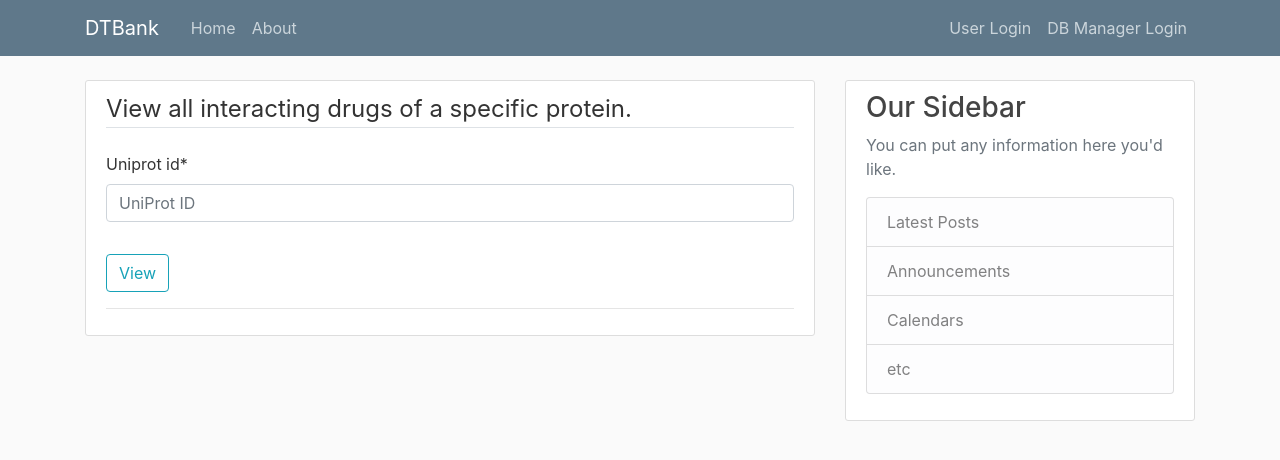
After one commit to berkaybor/321hw3, a Django app: page /interacting_drugs/ in a window 1280 px wide. The commit adds this page. Shown: the top 460 px of the page. Run offline with Django 3.2, Linux system fonts and the light colour scheme; some libraries are stand-ins or nearby versions.

Commit message:
list interacting drugs for a specific protein added

```diff
--- /dev/null
+++ b/drugapp/templates/drugapp/interacting_drugs.html
@@ -0,0 +1,23 @@
+{% extends "drugapp/base.html" %}
+{% load crispy_forms_tags %}
+{% block content %}
+  <div class="content-section">
+    <form method="POST">
+        {% csrf_token %}
+        <fieldset class="form-group">
+            <legend class="border-bottom mb-4">View all interacting drugs of a specific protein.</legend>
+            {{ form|crispy }}
+        </fieldset>
+        <div class="form-group">
+            <button class="btn btn-outline-info" type="submit">View</button>
+        </div>
+        {{ msg }}
+        <hr>
+        <ul>
+          {% for t in interacting_drugs %}
+            <li><a href="/drug/{{ t.drugbank_id }}" style="color: #5f788a">{{ t.drugbank_id }}, {{ t.drug_name }}</a></li>
+          {% endfor %}
+        </ul>
+    </form>
+  </div>
+{% endblock content %}
--- a/drugapp/urls.py
+++ b/drugapp/urls.py
@@ -11,5 +11,6 @@ urlpatterns = [
     path('drug_interactions/', views.drug_interactions, name='drug-interactions'),
     path('side_effects/', views.view_side_effects, name='side-effects'),
     path('interacting_targets/', views.view_interacting_targets, name='interacting-targets'),
+    path('interacting_drugs/', views.view_interacting_drugs, name='interacting-drugs'),
     path('list_all_drugs/', views.listDrugs, name='list-all-drugs'),
 ]
--- a/drugapp/views.py
+++ b/drugapp/views.py
@@ -18,9 +18,11 @@ def update_reaction_affinity(request):
             msg = edit_reaction_affinity(f['reaction_id'], f['affinity'])
 
         if msg:
-            return render(request, 'drugapp/update_reaction_affinity.html', {'msg': msg, 'form': ReactionAffinityEditForm()})
+            return render(request, 'drugapp/update_reaction_affinity.html',
+                          {'msg': msg, 'form': ReactionAffinityEditForm()})
 
-        return render(request, 'drugapp/update_reaction_affinity.html', {'msg': 'Reaction afinity modified', 'form': ReactionAffinityEditForm()})
+        return render(request, 'drugapp/update_reaction_affinity.html',
+                      {'msg': 'Reaction afinity modified', 'form': ReactionAffinityEditForm()})
 
 
 def delete_drug(request):
@@ -66,7 +68,8 @@ def drug_interactions(request):
             f = form.cleaned_data
             interacted_drugs = drug_interactions_db(f['drug_id'])
             if not interacted_drugs:
-                return render(request, 'drugapp/view_all_interactions.html', {'msg': 'Drug not found', 'form': GetDrugForm()})
+                return render(request, 'drugapp/view_all_interactions.html',
+                              {'msg': 'Drug not found', 'form': GetDrugForm()})
         else:
             return render(request, 'drugapp/view_all_interactions.html', {'msg': 'Wrong input', 'form': GetDrugForm()})
 
@@ -102,12 +105,14 @@ def view_interacting_targets(request):
             f = form.cleaned_data
             interacting_targets = view_interacting_targets_db(f['drug_id'])
             if not interacting_targets:
-                return render(request, 'drugapp/interacting_targets.html', {'msg': 'Drug not found', 'form': GetDrugForm()})
+                return render(request, 'drugapp/interacting_targets.html',
+                              {'msg': 'Drug not found', 'form': GetDrugForm()})
         else:
             return render(request, 'drugapp/interacting_targets.html', {'msg': 'Wrong input', 'form': GetDrugForm()})
 
         interacting_targets = [{'uniprot_id': t[0], 'name': t[1]} for t in interacting_targets]
-        return render(request, 'drugapp/interacting_targets.html', {'form': GetDrugForm(), 'interacting_targets': interacting_targets})
+        return render(request, 'drugapp/interacting_targets.html',
+                      {'form': GetDrugForm(), 'interacting_targets': interacting_targets})
 
 
 def listDrugs(request):
@@ -119,3 +124,24 @@ def listDrugs(request):
 def showDrug(request, drugid):
     drug_details = return_drug_details(drugid)
     return render(request, 'drugapp/drug_detail.html', drug_details)
+
+
+def view_interacting_drugs(request):
+    if request.method == 'GET':
+        context = {'form': GetProtein()}
+        return render(request, 'drugapp/interacting_drugs.html', context)
+    elif request.method == 'POST':
+        form = GetProtein(request.POST)
+        if form.is_valid():
+            f = form.cleaned_data
+            interacting_drugs = view_interacting_drugs_db(f['uniprot_id'])
+            if not interacting_drugs:
+                return render(request, 'drugapp/interacting_drugs.html',
+                              {'msg': 'Protein not found', 'form': GetProtein()})
+        else:
+            return render(request, 'drugapp/interacting_drugs.html',
+                          {'msg': 'Wrong input', 'form': GetProtein()})
+
+        interacting_drugs = [{'drugbank_id': t[0], 'drug_name': t[1]} for t in interacting_drugs]
+        return render(request, 'drugapp/interacting_drugs.html',
+                      {'form': GetProtein(), 'interacting_drugs': interacting_drugs})
```
Also changed, not shown: drugapp/database.py (+13 -0 lines), drugapp/templates/drugapp/home.html (+1 -20 lines).
